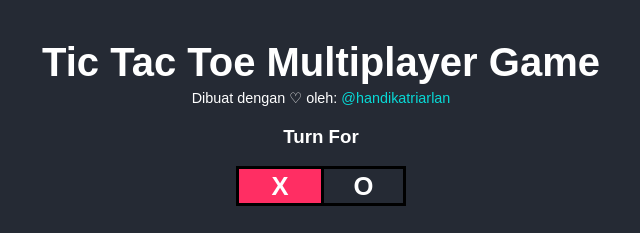
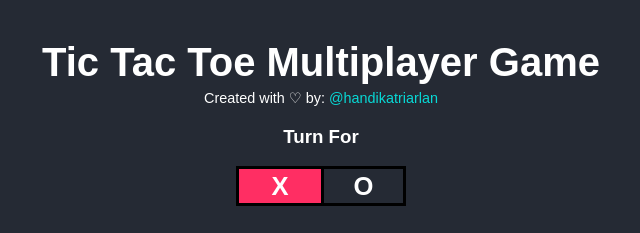
Before and after one commit to handikatriarlan/tic-tac-toe-multiplayer-game, a website: page public/index.html in a window 1280 px wide. Shown: the top 233 px of the page, 319-959 px from the left. Drawn offline with nearby package versions, Linux system fonts and the light colour scheme; no server answers.

Commit message:
chore: update header text

```diff
--- a/public/index.html
+++ b/public/index.html
@@ -12,7 +12,7 @@
 <body>
     <div class="header">
         <h1>Tic Tac Toe Multiplayer Game</h1>
-        <p class="creator">Dibuat dengan ♡ oleh:
+        <p class="creator">Created with ♡ by:
             <a href="https://handikatriarlan.w3spaces.com/" target="_blank">@handikatriarlan</a>
         </p>
     </div>
```
